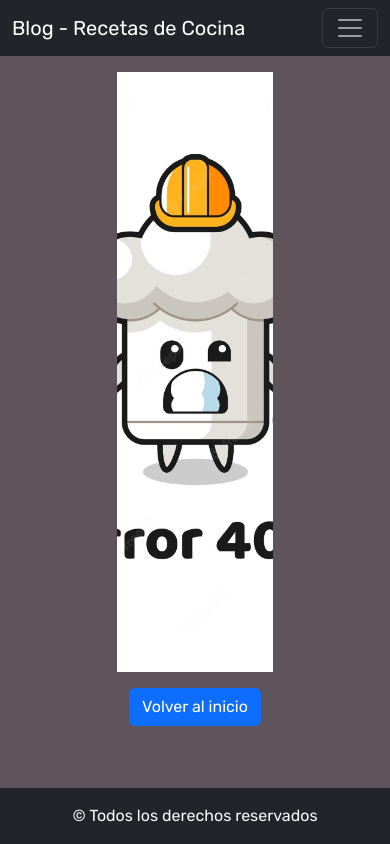
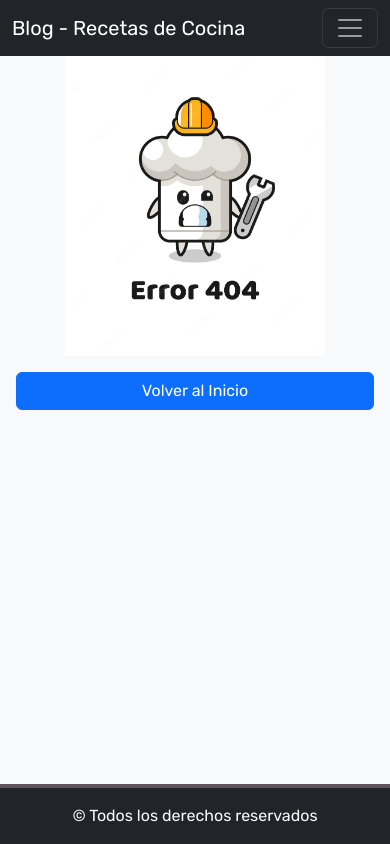
Before and after one commit to jgromerou/ej14-practico1-react, a React (Vite) app: page /editar-producto/1 in a window 390 px wide. Built offline with nearby package versions, Linux system fonts and the light colour scheme; no server answers.

Commit message:
se agregó el direccionamiento del botón de volver al inicio, se ajustó imagen y boton para pantallas pequeñas, y se puso fondo color blanco

```diff
--- a/src/App.css
+++ b/src/App.css
@@ -22,8 +22,9 @@ h3 {
 }
 .error404 {
   object-fit: cover;
-  height: 600px;
-  width: 40%;
+  height: 300px;
+  width: auto;
+  margin: 0 auto;
 }
 .tamanioCelda {
   max-width: 2rem;
@@ -59,8 +60,13 @@ h3 {
   .altoDeArea {
     height: 10rem;
   }
-  .btn {
+  .btnBlock {
     width: auto;
     padding: 0.5rem 1rem;
   }
+  .error404 {
+    object-fit: cover;
+    height: 600px;
+    width: 40%;
+  }
 }
--- a/src/components/views/Error404.jsx
+++ b/src/components/views/Error404.jsx
@@ -1,13 +1,16 @@
-import { Button } from 'react-bootstrap';
+import { Link } from 'react-router-dom';
 import error from '../../assets/error404.jpg';
 const Error404 = () => {
   return (
-    <section className="mainSection text-center mt-3 mb-1">
+    <section className="mainSection text-center  mb-1 bg-light">
       <img src={error} alt="error 404" className="error404" />
       <div>
-        <Button variant="primary" className="my-3">
-          Volver al inicio
-        </Button>
+        <Link
+          to="/"
+          className="btn btn-primary d-block d-sm-inline-block my-3 mx-3"
+        >
+          Volver al Inicio
+        </Link>
       </div>
     </section>
   );
```
